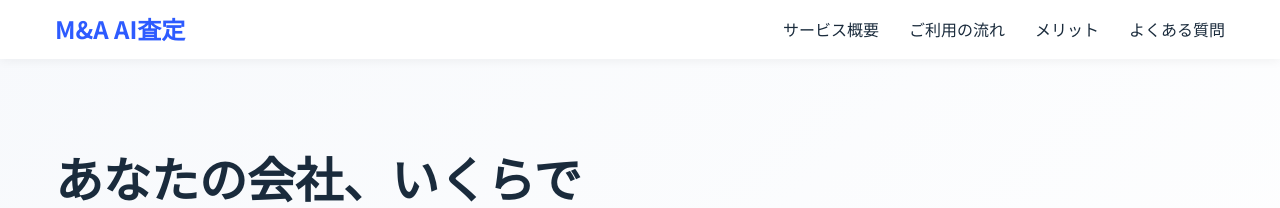
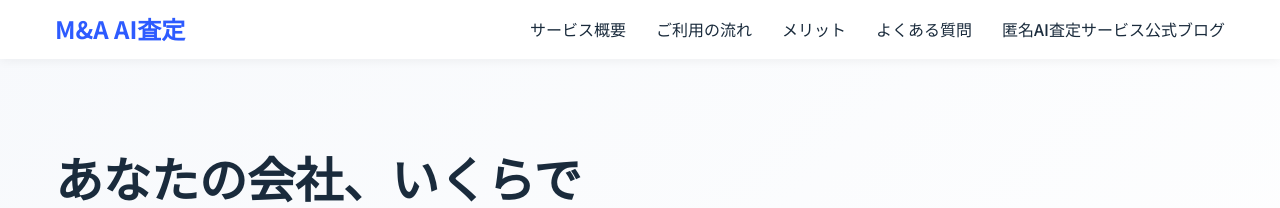
Before and after one commit to Masayuki1118282/ma-assessment-service, a website: page index.html in a window 1280 px wide. Shown: the top 208 px of the page. Drawn offline with nearby package versions, Linux system fonts and the light colour scheme.

Commit message:
add: ナビゲーションとフッターにお役立ちコラムのリンクを追加

```diff
--- a/index.html
+++ b/index.html
@@ -40,6 +40,7 @@
                         <li class="nav-item"><a href="#steps">ご利用の流れ</a></li>
                         <li class="nav-item"><a href="#benefits">メリット</a></li>
                         <li class="nav-item"><a href="#faq">よくある質問</a></li>
+                        <li class="nav-item"><a href="https://blog.ma-satei.com" target="_blank">匿名AI査定サービス公式ブログ</a></li>
                     </ul>
                 </nav>
             </div>
@@ -497,6 +498,7 @@
                             <li><a href="#faq">よくある質問</a></li>
                             <li><a href="privacy-policy.html">プライバシーポリシー</a></li>
                             <li><a href="terms.html">特定商取引法に基づく表記</a></li>
+                            <li><a href="https://blog.ma-satei.com" target="_blank">匿名AI査定サービス公式ブログ</a></li>
                         </ul>
                     </div>
                 </div>
```
